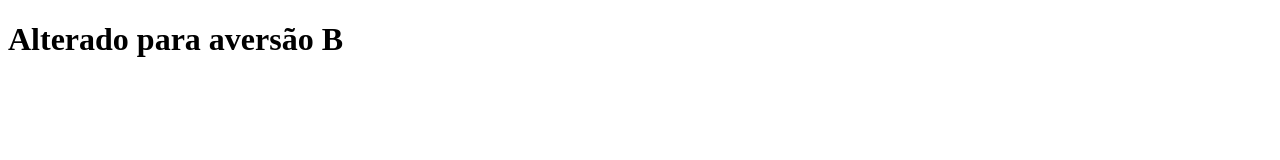
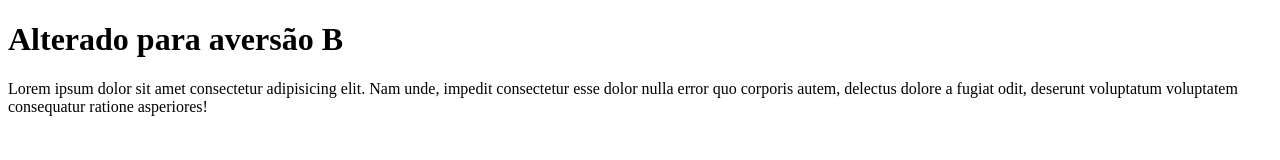
Before and after one commit to Jhonbraz/git_aula01, a plain HTML site: page index.html in a window 1280 px wide. Drawn offline with Linux system fonts and the light colour scheme.

Commit message:
Adicionando paragrafo

```diff
--- a/index.html
+++ b/index.html
@@ -7,5 +7,6 @@
 </head>
 <body>
     <h1>Alterado para aversão B</h1>
+    <p>Lorem ipsum dolor sit amet consectetur adipisicing elit. Nam unde, impedit consectetur esse dolor nulla error quo corporis autem, delectus dolore a fugiat odit, deserunt voluptatum voluptatem consequatur ratione asperiores!</p>
 </body>
 </html>
```
